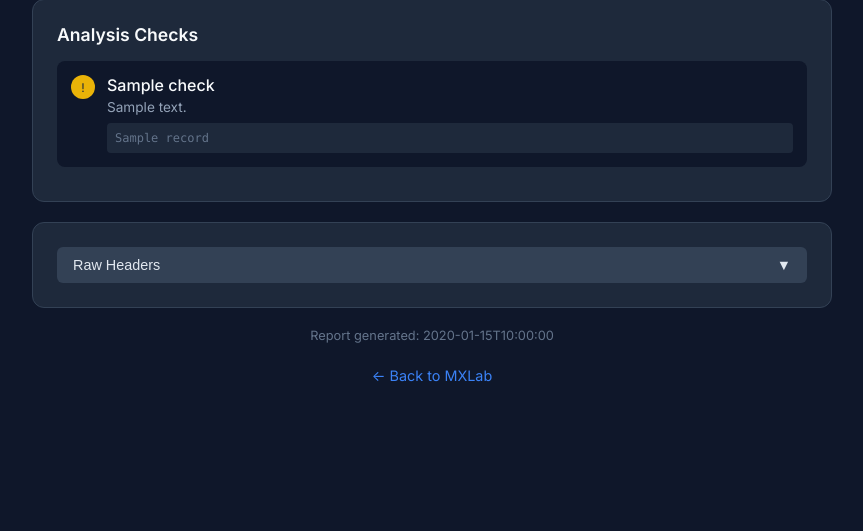
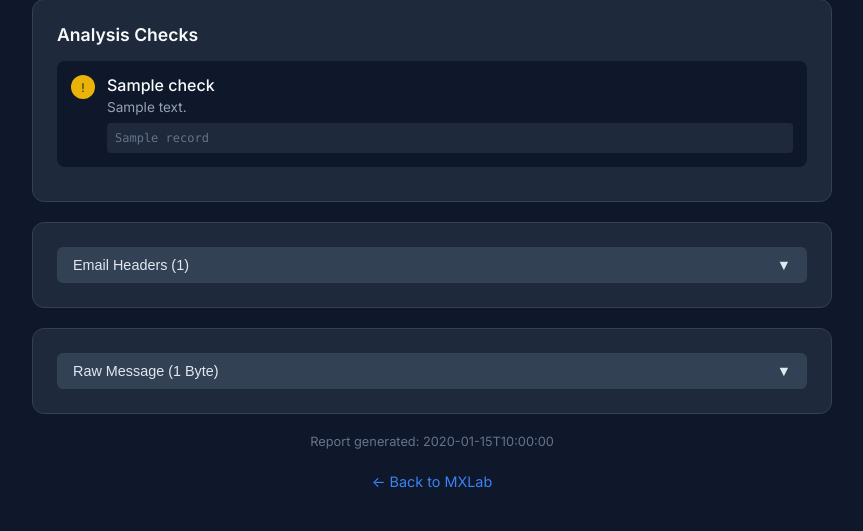
Before and after one commit to igrbtn/mxlab_pub, a Flask app: page /report/1 in a window 1280 px wide. Shown: the part 837-1368 px from the top of the page, without its empty margins (208-1071 px from the left). Before the commit the page ends 1219 px from the top, so only its background shows below. Run offline with Flask 2, Linux system fonts and the light colour scheme; a database or web service that is not in the repository returns one stand-in record (values such as "Sample title").

Commit message:
Add full report with headers, raw message, 1MB limit
- Set SMTP max message size to 1MB (1048576 bytes)
- Telegram notification now shows header count and links to full report
- Report page displays collapsible Email Headers with count
- Report page displays collapsible Raw Message with size
- Both headers and raw message are stored in MongoDB

Co-Authored-By: Claude Opus 4.5 <noreply@anthropic.com>

```diff
--- a/app.py
+++ b/app.py
@@ -187,15 +187,20 @@ async def send_telegram_notification(test_id, email_data, analysis):
             emoji = "❌"
             status = "POOR"
 
+        # Count headers
+        headers = email_data.get('headers', {})
+        headers_count = len(headers)
+
         message = f"""{emoji} <b>MXtest Email Analysis</b>
 
 <b>Score:</b> {score:.1f}/10 — {status}
 <b>From:</b> <code>{sender}</code>
 <b>Subject:</b> {subject}
 <b>Sender IP:</b> <code>{sender_ip}</code>{f' (port {sender_port})' if sender_port else ''}
-<b>Test ID:</b> <code>{test_id}</code>
-
-🔗 <a href="https://{DOMAIN}/report/{test_id}">View Report</a>"""
+<b>Headers:</b> {headers_count} headers captured
+
+🔗 <a href="https://{DOMAIN}/report/{test_id}">View Full Report</a>
+<i>(includes headers + raw message)</i>"""
 
         url = f"https://api.telegram.org/bot{TELEGRAM_BOT_TOKEN}/sendMessage"
         payload = {
@@ -2299,9 +2304,10 @@ def full_domain_report():
 def run_smtp_server():
     """Run the SMTP server in a separate thread."""
     handler = MailHandler()
-    controller = Controller(handler, hostname='0.0.0.0', port=SMTP_PORT)
+    # Max message size 1MB (1048576 bytes)
+    controller = Controller(handler, hostname='0.0.0.0', port=SMTP_PORT, data_size_limit=1048576)
     controller.start()
-    print(f"[SMTP] Server running on port {SMTP_PORT}")
+    print(f"[SMTP] Server running on port {SMTP_PORT} (max message size: 1MB)")
     return controller
 
 
--- a/templates/report.html
+++ b/templates/report.html
@@ -355,12 +355,22 @@
 
         {% if report.email and report.email.headers %}
         <div class="card">
-            <button class="headers-toggle" onclick="toggleHeaders()">
-                <span>Raw Headers</span>
+            <button class="headers-toggle" onclick="toggleSection('headers')">
+                <span>Email Headers ({{ report.email.headers|length }})</span>
                 <span id="headers-arrow">▼</span>
             </button>
             <div class="headers-content" id="headers-content">{% for key, value in report.email.headers.items() %}{{ key }}: {{ value }}
 {% endfor %}</div>
+        </div>
+        {% endif %}
+
+        {% if report.email and report.email.raw %}
+        <div class="card">
+            <button class="headers-toggle" onclick="toggleSection('raw')">
+                <span>Raw Message ({{ report.email.raw|length|filesizeformat }})</span>
+                <span id="raw-arrow">▼</span>
+            </button>
+            <div class="headers-content" id="raw-content">{{ report.email.raw }}</div>
         </div>
         {% endif %}
 
@@ -453,9 +463,9 @@
     </div>
 
     <script>
-        function toggleHeaders() {
-            const content = document.getElementById('headers-content');
-            const arrow = document.getElementById('headers-arrow');
+        function toggleSection(section) {
+            const content = document.getElementById(section + '-content');
+            const arrow = document.getElementById(section + '-arrow');
             if (content.classList.contains('open')) {
                 content.classList.remove('open');
                 arrow.textContent = '▼';
@@ -464,6 +474,11 @@
                 arrow.textContent = '▲';
             }
         }
+
+        // Legacy support
+        function toggleHeaders() {
+            toggleSection('headers');
+        }
     </script>
 </body>
 </html>
```
